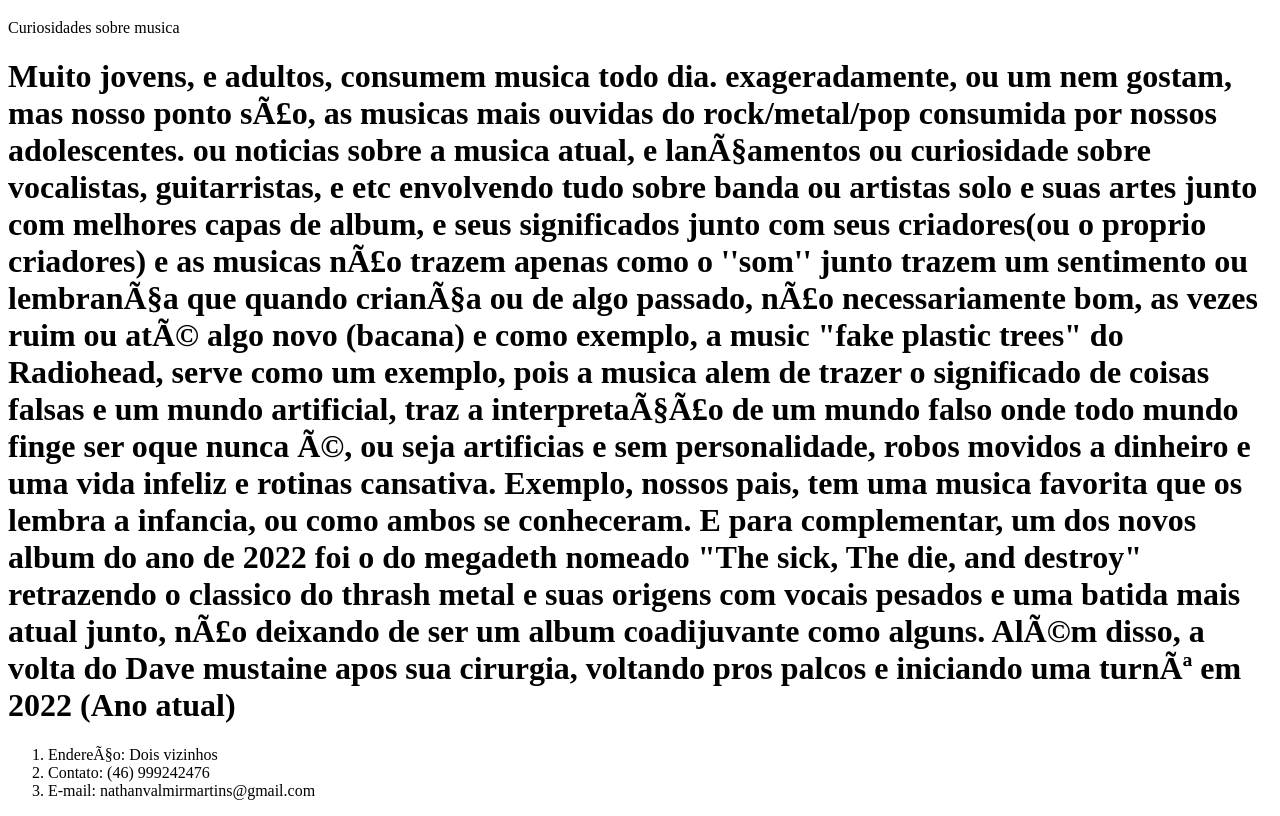
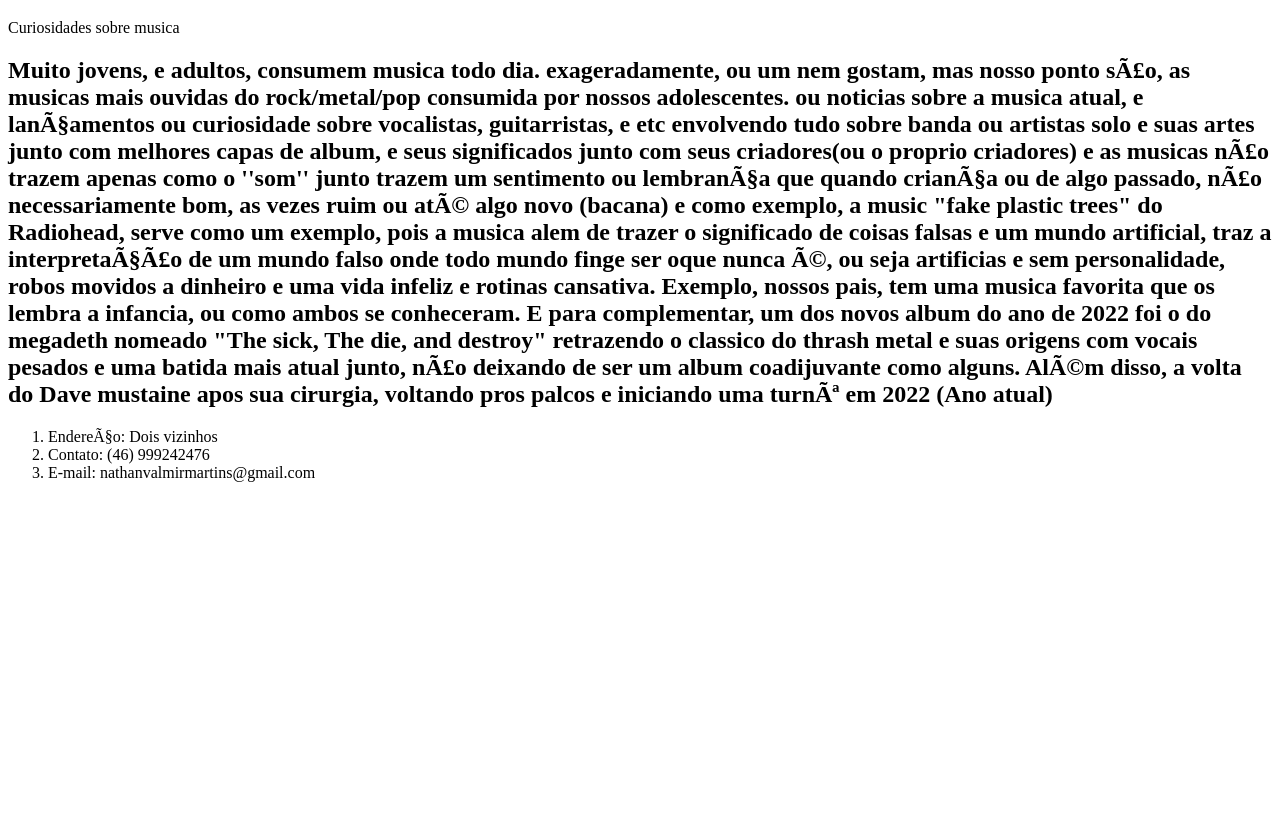
Before and after one commit to NathanEscola/turma-1b, a plain HTML site: page index.html in a window 1280 px wide. Shown: the part 87-903 px from the top of the page. After the commit the page ends 800 px from the top, so only its background shows below. Drawn offline with Linux system fonts and the light colour scheme.

Commit message:
implementação de tags

```diff
--- a/index.html
+++ b/index.html
@@ -16,7 +16,7 @@
         </body>
          </body>
                 <R1>Curiosidades sobre musica</R1>
-            <p style="text-align:center;"> <h1> Muito jovens, e adultos, consumem musica todo dia. exageradamente, ou um nem gostam, mas nosso ponto são, as musicas mais ouvidas do rock/metal/pop
+            <p style="text-align:center;"> <h2> Muito jovens, e adultos, consumem musica todo dia. exageradamente, ou um nem gostam, mas nosso ponto são, as musicas mais ouvidas do rock/metal/pop
               consumida por nossos adolescentes.
               ou noticias sobre a musica atual, e lançamentos ou curiosidade sobre vocalistas, guitarristas, e etc envolvendo
               tudo sobre banda ou artistas solo e suas artes
@@ -30,7 +30,7 @@
               E para complementar, um dos novos album do ano de 2022 foi o do megadeth nomeado "The sick, The die, and destroy" retrazendo o classico
               do thrash metal e suas origens com vocais pesados
                 e uma batida mais atual junto, não deixando de ser um album coadijuvante como alguns.
-                Além disso, a volta do Dave mustaine apos sua cirurgia, voltando pros palcos e iniciando uma turnê em 2022 (Ano atual) </h1> </p>
+                Além disso, a volta do Dave mustaine apos sua cirurgia, voltando pros palcos e iniciando uma turnê em 2022 (Ano atual) </h2> </p>
 
 
 
```
